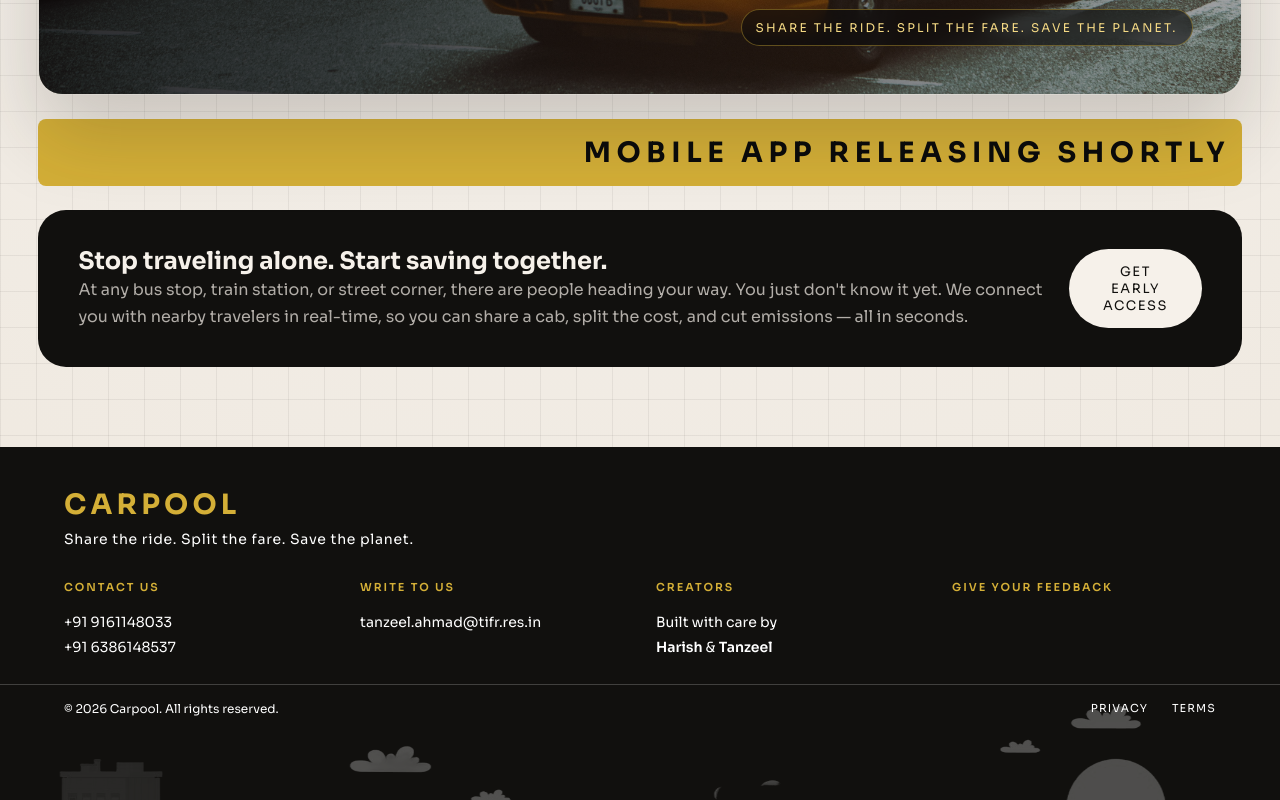
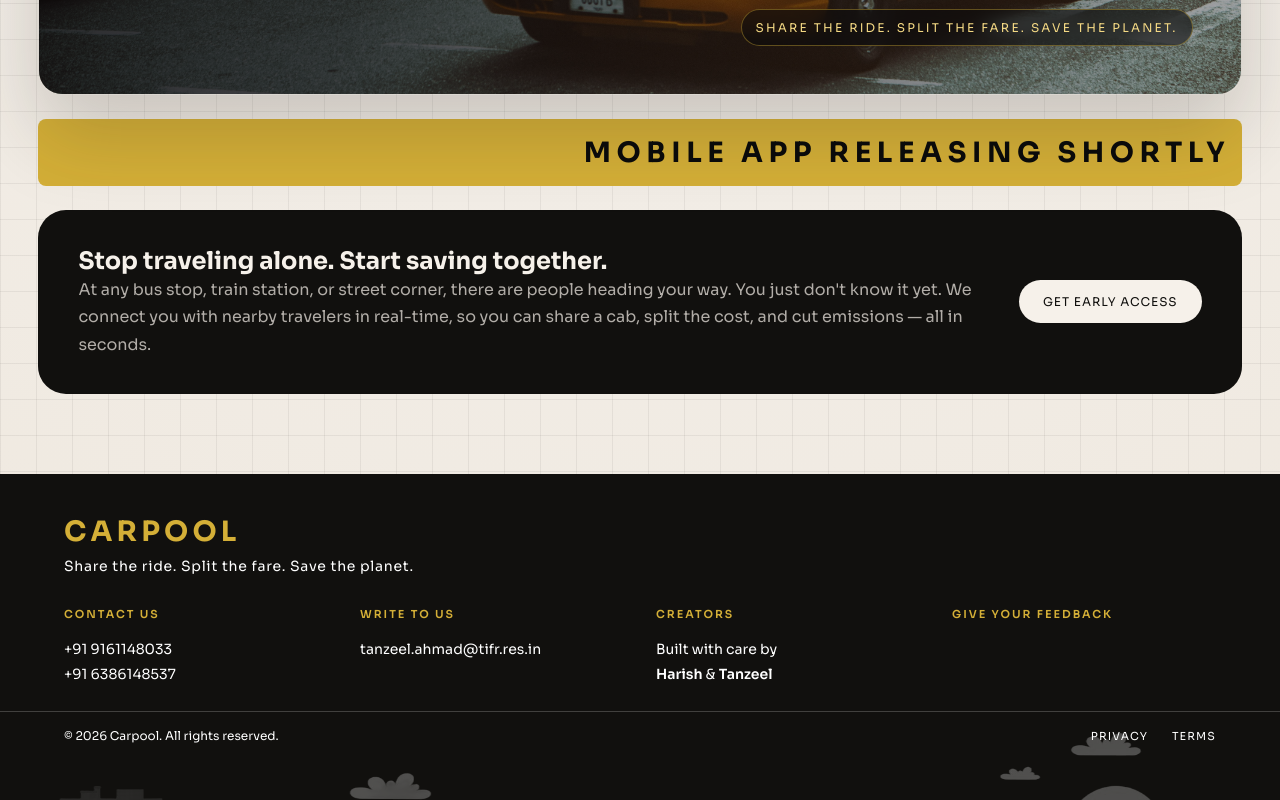
Before and after one commit to tanzeel-a/carpool-app, a Next.js app in the folder landing/: page / in a window 1280 px wide. Shown: the part 645-1445 px from the top of the page. Built offline with nearby package versions, Linux system fonts and the light colour scheme.

Commit message:
updating the get early access button in one line

```diff
--- a/landing/src/app/page.module.css
+++ b/landing/src/app/page.module.css
@@ -337,6 +337,11 @@
 .primaryAlt {
   background: #f6f1ea;
   color: #11100e;
+  padding: 14px 24px;
+  font-size: 12px;
+  letter-spacing: 0.08em;
+  white-space: nowrap;
+  flex-shrink: 0;
 }
 
 .ticker {
--- a/landing/src/components/Header.tsx
+++ b/landing/src/components/Header.tsx
@@ -15,7 +15,7 @@ export default function Header() {
       <span className={styles.brand}>Carpool</span>
 
       <nav className={styles.nav}>
-        <a href="#story">Book a ride</a>
+        <a href="#story">BOOK A RIDE</a>
         <a href="#login">Login</a>
       </nav>
 
@@ -32,7 +32,7 @@ export default function Header() {
       </button>
 
       <div className={`${styles.mobileNav} ${isMenuOpen ? styles.mobileNavOpen : ""}`}>
-        <a href="#story" onClick={() => setIsMenuOpen(false)}>Book a ride</a>
+        <a href="#story" onClick={() => setIsMenuOpen(false)}>BOOK A RIDE</a>
         <a href="#login" onClick={() => setIsMenuOpen(false)}>Login</a>
       </div>
 
```
